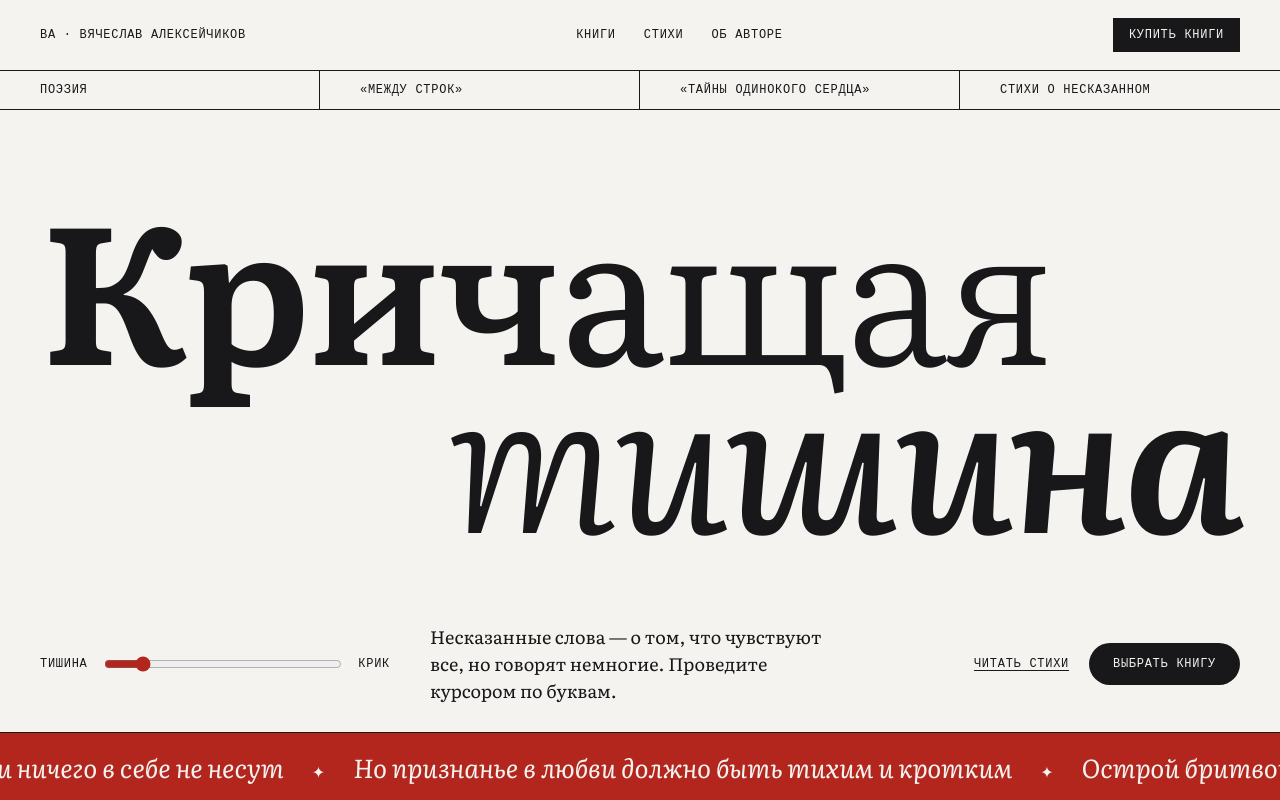
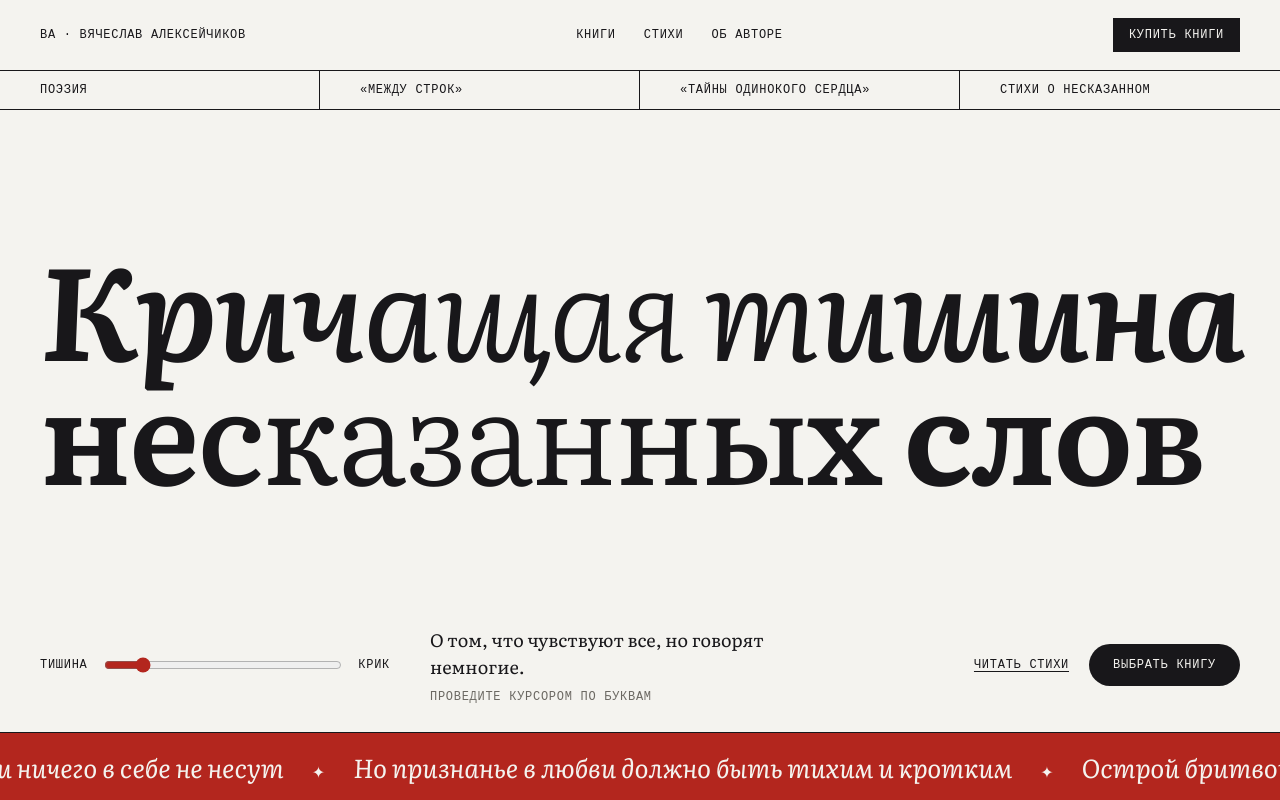
Before and after one commit to Slavinator07/poet-site, a plain HTML site: page drafts/2026-10-20/c.html in a window 1280 px wide. Drawn offline with Linux system fonts and the light colour scheme; animation ran at ten frames a second; a web font is replaced by a local one.

Commit message:
Утверждённый заголовок и подзаголовок Hero: правило в CLAUDE.md, исправлены варианты B и C
Co-Authored-By: Claude Opus 5.5 <noreply@anthropic.com>

```diff
--- a/drafts/2026-10-20/c.html
+++ b/drafts/2026-10-20/c.html
@@ -15,6 +15,7 @@
   html, body { overflow-x: hidden; }
   body { background: var(--bg); color: var(--ink); font-family: "Literata", serif; -webkit-font-smoothing: antialiased; }
   a { color: inherit; text-decoration: none; }
+  .sr-only { position: absolute; width: 1px; height: 1px; overflow: hidden; clip: rect(0 0 0 0); }
   .mono { font-family: "PT Mono", monospace; font-size: 12px; letter-spacing: .06em; text-transform: uppercase; }
 
   .head { display: flex; justify-content: space-between; align-items: center; padding: 18px 40px; border-bottom: 1px solid var(--line); }
@@ -30,8 +31,8 @@
   body { display: flex; flex-direction: column; min-height: 100vh; }
   .stage { flex: 1; display: flex; flex-direction: column; justify-content: center; padding: 24px 40px 8px; user-select: none; }
   .word {
-    display: block; white-space: nowrap;
-    font-size: 15.2vw; line-height: .86; letter-spacing: -.02em;
+    display: block; white-space: pre;
+    font-size: 10.2vw; line-height: .95; letter-spacing: -.02em;
     font-variation-settings: "opsz" 72;
   }
   .word:nth-child(2) { text-align: right; font-style: italic; }
@@ -65,14 +66,15 @@
     <span>Поэзия</span><span>«Между строк»</span><span>«Тайны одинокого сердца»</span><span>Стихи о несказанном</span>
   </div>
 
-  <section class="stage" id="stage" aria-label="Кричащая тишина">
-    <span class="word" data-text="Кричащая"></span>
-    <span class="word" data-text="тишина"></span>
+  <section class="stage" id="stage" aria-label="Главный экран">
+    <h1 class="sr-only">Кричащая тишина несказанных слов</h1>
+    <span class="word" data-text="Кричащая тишина" aria-hidden="true"></span>
+    <span class="word" data-text="несказанных слов" aria-hidden="true"></span>
   </section>
 
   <div class="controls">
     <label class="slider mono">тишина <input id="voice" type="range" min="200" max="900" value="300" aria-label="От тишины к крику"> крик</label>
-    <p class="lead">Несказанные слова — о том, что чувствуют все, но говорят немногие. Проведите курсором по буквам.</p>
+    <div><p class="lead">О том, что чувствуют все, но говорят немногие.</p><p class="mono" style="margin-top:10px;color:var(--muted)">Проведите курсором по буквам</p></div>
     <div class="actions mono"><a class="link" href="#">Читать стихи</a><a class="btn" href="#">Выбрать книгу</a></div>
   </div>
 
```
Also changed, not shown: drafts/2026-10-20/b.html (+2 -2 lines), drafts/2026-10-20/index.html (+1 -1 lines), 1 other file.
